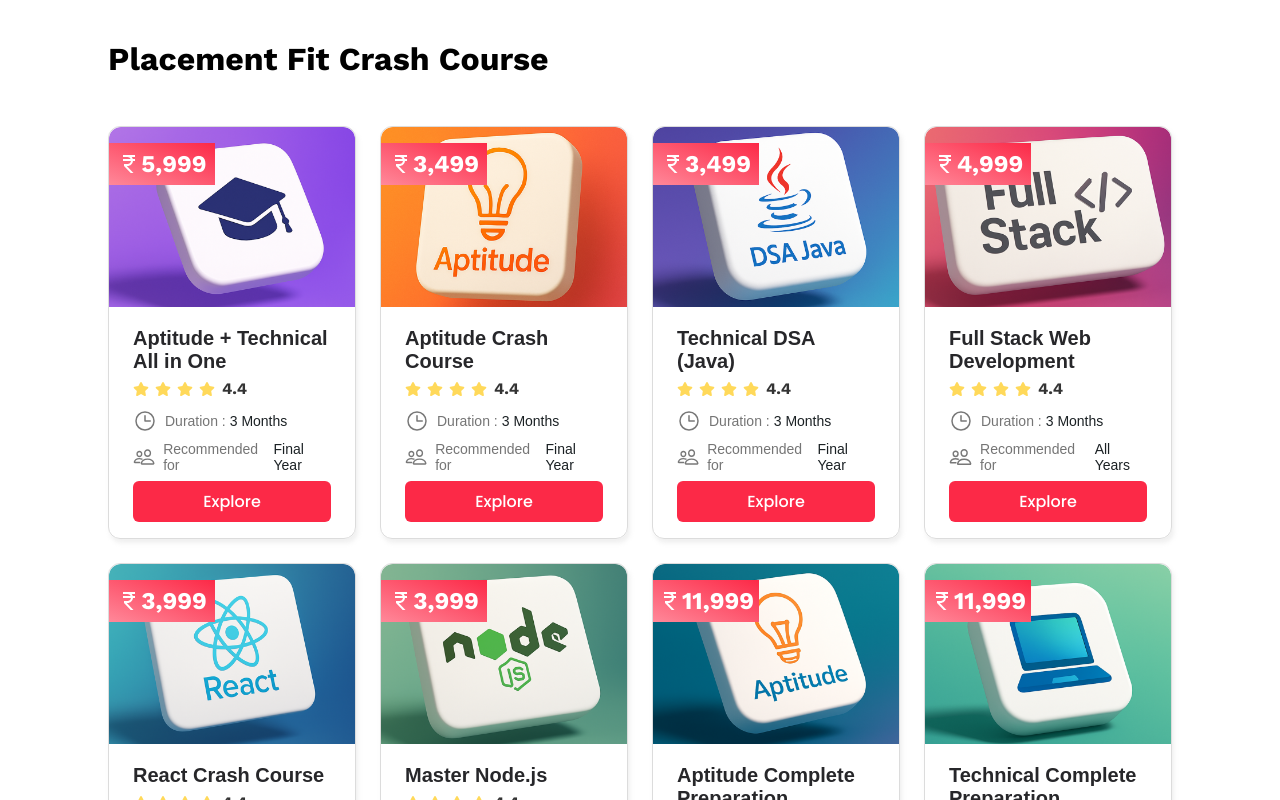
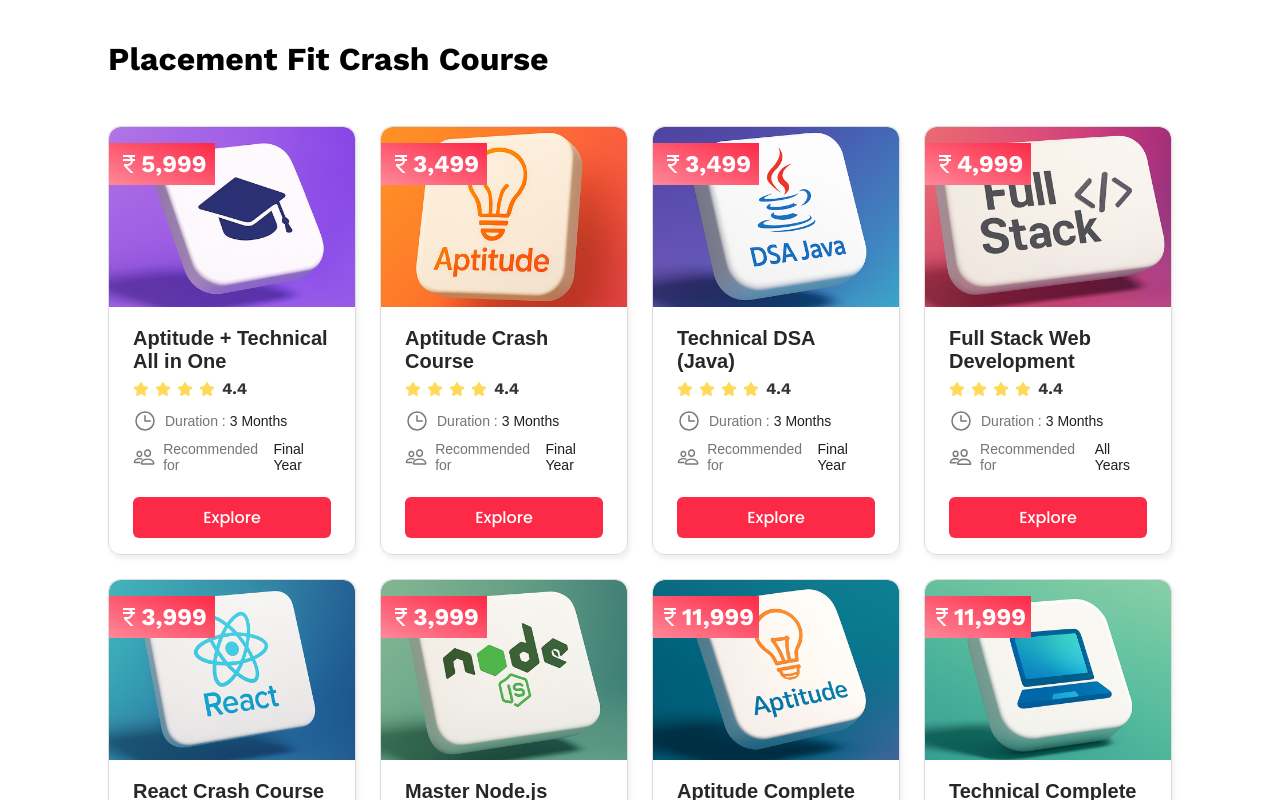
Before and after one commit to 143venkatsai/agh-courses, a React (Vite) app: page / in a window 1280 px wide. Shown: the top 800 px of the page. Built offline with nearby package versions, Linux system fonts and the light colour scheme; a web font is replaced by a local one.

Commit message:
updated gap between button

```diff
--- a/src/components/Courses/styledComponents.js
+++ b/src/components/Courses/styledComponents.js
@@ -137,7 +137,7 @@ export const ExploreButton = styled.div`
   text-align: center;
   padding: 8px;
   cursor: pointer;
-  margin-top: auto;
+  margin-top: 16px;
 `;
 
 export const PrizeContainer = styled.div`
--- a/src/components/CoursesNew/styledComponents.js
+++ b/src/components/CoursesNew/styledComponents.js
@@ -135,7 +135,7 @@ export const ExploreButton = styled.div`
   background-color: #fc2947;
   border-radius: 6px;
   text-align: center;
-  margin-top: 10px;
+  margin-top: 16px;
   padding: 8px;
   cursor: pointer;
 `;
```
